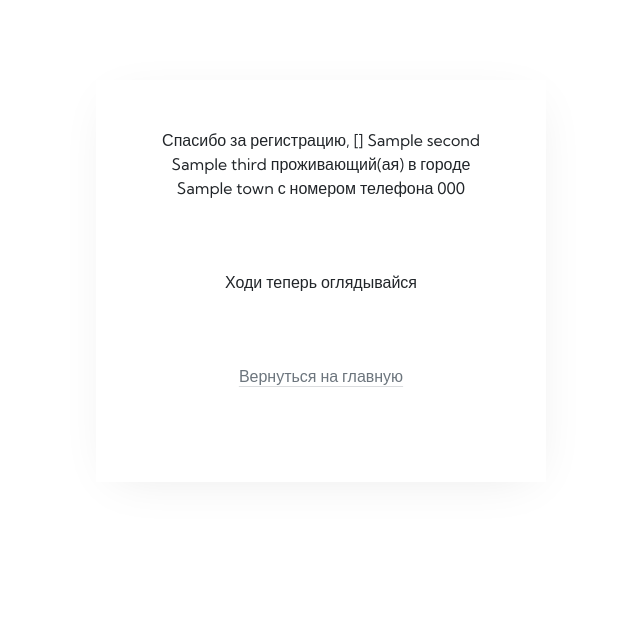
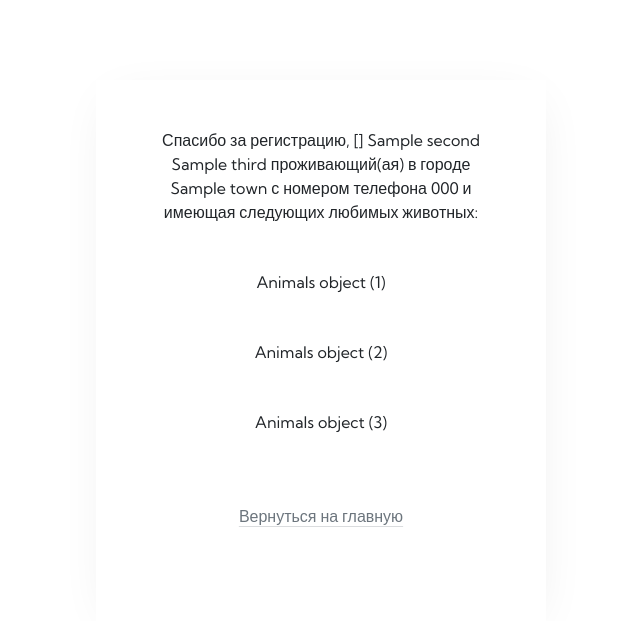
Before and after one commit to Jrol123/Web_java_server, a Django app: template WebDjango/templates/registration/congrats.html in a window 1280 px wide. Shown: the top 621 px of the page, without its empty margins (319-959 px from the left). Run offline with Django 5.2, Linux system fonts and the light colour scheme; data comes from the database, SQL or seed files in the repository; both versions use the stored data as it was after the commit; the template is opened without the code that fills it: values that come from a table or form of the project are taken from there, most other values are stand-ins (such as "Sample title", 1, 10 or a date in 2020); some libraries are stand-ins or nearby versions.

Commit message:
Добавил отображение ManyToMany
Посмотри в TODO

```diff
--- a/WebDjango/templates/registration/congrats.html
+++ b/WebDjango/templates/registration/congrats.html
@@ -1,5 +1,5 @@
 <!DOCTYPE html>
-<html lang="zxx">
+<html lang="ru">
 
 {% load static %}
 
@@ -10,10 +10,13 @@
     <meta name="viewport" content="width=device-width, initial-scale=1.0">
     <meta http-equiv="X-UA-Compatible" content="ie=edge">
     <link href="//fonts.googleapis.com/css2?family=Kumbh+Sans:wght@300;400;700&display=swap" rel="stylesheet">
-    <link rel="stylesheet" href="{% static '/login_static/css/login_style.css' %}" type="text/css" media="all" />
+    <link rel="stylesheet" href="{% static '/login_static/css/login_style.css' %}" type="text/css" media="all"/>
     <!--include bootstrap-->
-    <link href="https://cdn.jsdelivr.net/npm/bootstrap@5.3.2/dist/css/bootstrap.min.css" rel="stylesheet" integrity="sha384-T3c6CoIi6uLrA9TneNEoa7RxnatzjcDSCmG1MXxSR1GAsXEV/Dwwykc2MPK8M2HN" crossorigin="anonymous">
-    <script src="https://cdn.jsdelivr.net/npm/bootstrap@5.3.2/dist/js/bootstrap.bundle.min.js" integrity="sha384-C6RzsynM9kWDrMNeT87bh95OGNyZPhcTNXj1NW7RuBCsyN/o0jlpcV8Qyq46cDfL" crossorigin="anonymous"></script>
+    <link href="https://cdn.jsdelivr.net/npm/bootstrap@5.3.2/dist/css/bootstrap.min.css" rel="stylesheet"
+          integrity="sha384-T3c6CoIi6uLrA9TneNEoa7RxnatzjcDSCmG1MXxSR1GAsXEV/Dwwykc2MPK8M2HN" crossorigin="anonymous">
+    <script src="https://cdn.jsdelivr.net/npm/bootstrap@5.3.2/dist/js/bootstrap.bundle.min.js"
+            integrity="sha384-C6RzsynM9kWDrMNeT87bh95OGNyZPhcTNXj1NW7RuBCsyN/o0jlpcV8Qyq46cDfL"
+            crossorigin="anonymous"></script>
 
 </head>
 
@@ -25,10 +28,16 @@
         <!-- main content -->
         <div class="w3l-form-info">
             <div class="w3_info">
+                <!-- Сделать через for -->
                 <p>Спасибо за регистрацию, {{ first }} {{ second }} {{ third }} проживающий(ая) в городе {{ town }}
-                    с номером телефона {{ phone }}</p><br>
-                <p>Ходи теперь оглядывайся</p><br>
-                <p><a class="link-secondary link-offset-2 link-underline-opacity-25 link-underline-opacity-100-hover" href="{% url 'main' %}">Вернуться на главную</a></p>
+                    с номером телефона {{ phone }} и имеющая следующих любимых животных:</p>
+                {% for anml in animals %}
+                    <p>{{ anml }}</p>
+                {% endfor %}
+                <!-- TODO: Добавить в модели настоящее имя животного -->
+                <br>
+                <p><a class="link-secondary link-offset-2 link-underline-opacity-25 link-underline-opacity-100-hover"
+                      href="{% url 'main' %}">Вернуться на главную</a></p>
             </div>
         </div>
         <!-- //main content -->
--- a/WebDjango/views.py
+++ b/WebDjango/views.py
@@ -56,6 +56,8 @@ def user_registration(request):
             for animal_name in animals:
                 animal_name_real = Animals.objects.get(animal_name=animal_name)
                 info.favourite_animals.add(animal_name_real)
+                end_animals.append(animal_name_real.animal_name)
+                print(animal_name_real.animal_name)
             return render(request, 'registration/congrats.html', {'first': cd['first_name'],
                                                                   'second': cd['last_name'],
                                                                   'third': cd['patronymic'],
```
Also changed, not shown: db.sqlite3.
